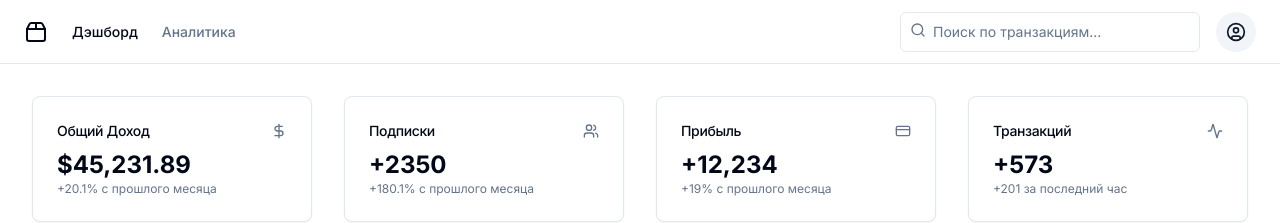
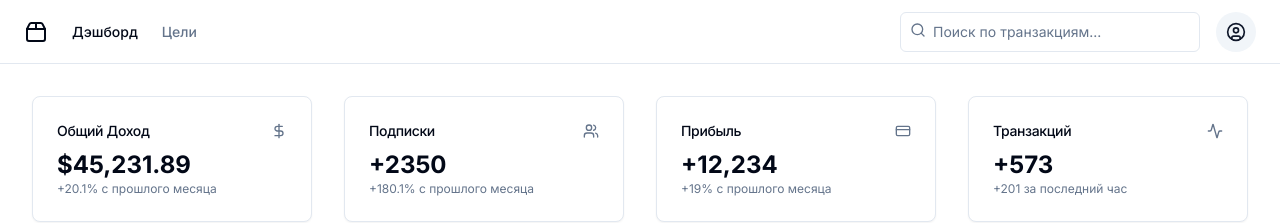
Before and after one commit to labinochka/IT_One-CAREER-HACKATHON, a Next.js app in the folder frontend/: page / in a window 1280 px wide. Shown: the top 223 px of the page. Built offline with nearby package versions, Linux system fonts and the light colour scheme; no server answers.

Commit message:
feat: goals page

```diff
--- a/frontend/app/page.tsx
+++ b/frontend/app/page.tsx
@@ -71,16 +71,16 @@ export const Header = () => {
           <span className="sr-only">Acme Inc</span>
         </Link>
         <Link
-          href="#"
+          href="/"
           className="text-foreground transition-colors hover:text-foreground"
         >
           Дэшборд
         </Link>
         <Link
-          href="#"
+          href="/goals"
           className="text-muted-foreground transition-colors hover:text-foreground"
         >
-          Аналитика
+          Цели
         </Link>
       </nav>
       <Sheet>
```
